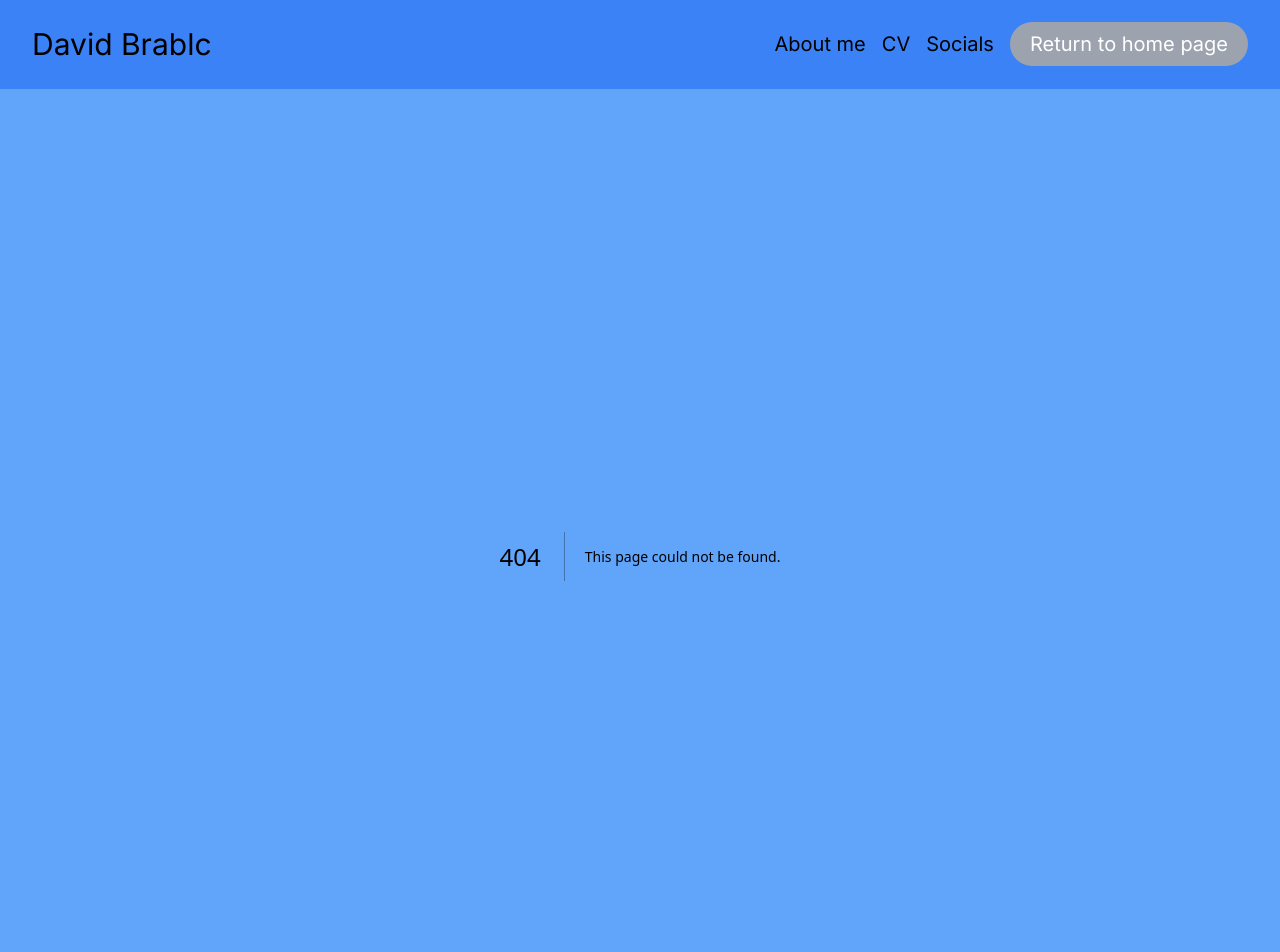
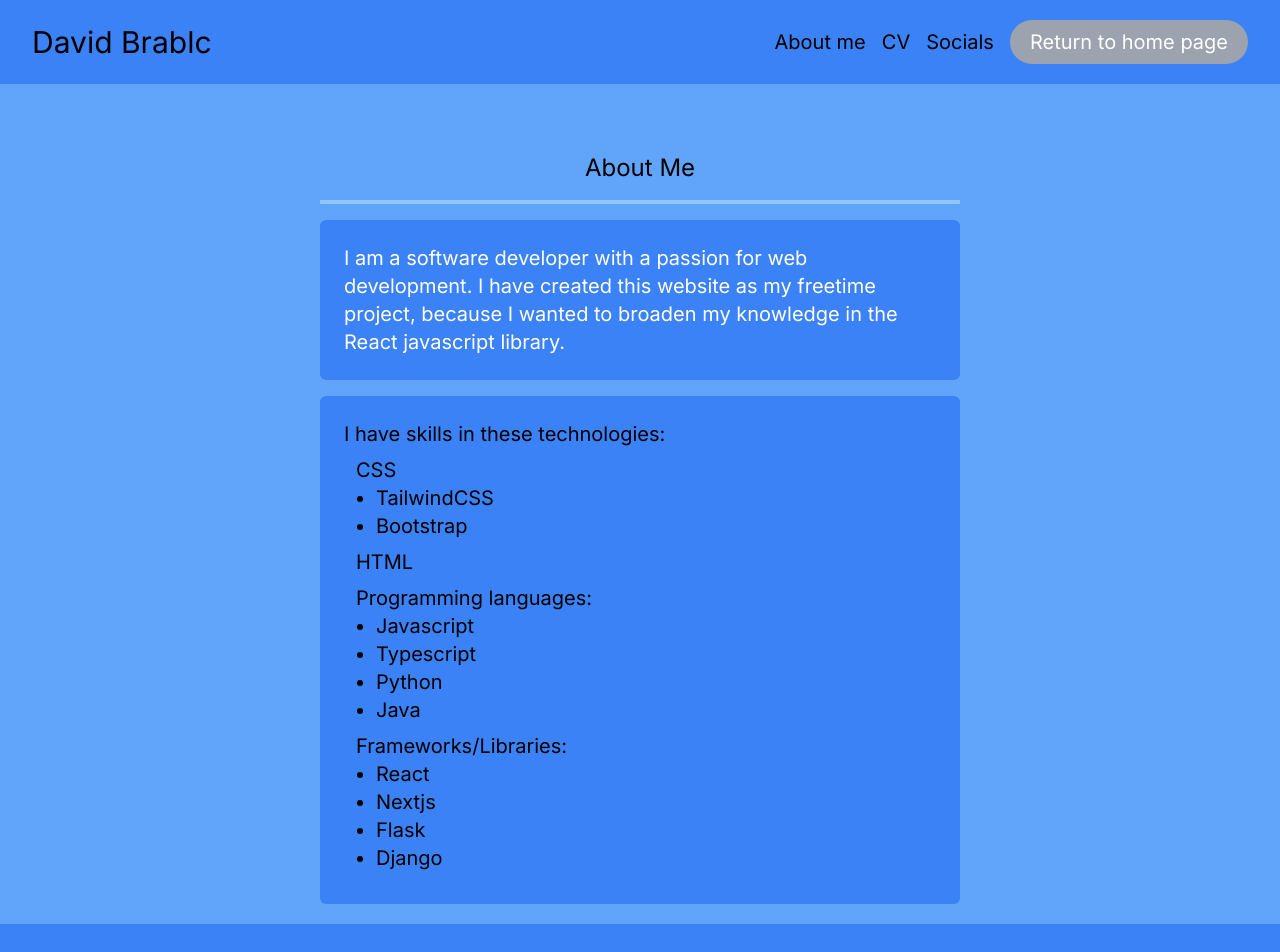
Before and after one commit to Darebakdavca/personal-blog, a Next.js app: page /about-me in a window 1280 px wide. Before the commit this address had no page. Shown: the top 952 px of the page. Built offline with nearby package versions, Linux system fonts and the light colour scheme.

Commit message:
Add content to the different pages of the app

```diff
--- /dev/null
+++ b/src/app/about-me/page.tsx
@@ -0,0 +1,49 @@
+export default function Page() {
+    return (
+        <>
+            <div className="border-b-4 border-blue-300 pb-4 text-center">
+                <h2 className="text-2xl">About Me</h2>
+            </div>
+            <div className="mt-4 rounded-md bg-blue-500 p-6">
+                <p className="text-white">
+                    I am a software developer with a passion for web development.
+                    I have created this website as my freetime project, because I wanted
+                    to broaden my knowledge in the React javascript library.
+                </p>
+            </div>
+            <div className="mt-4 rounded-md bg-blue-500 p-6">
+                <h2 className="mb-2">I have skills in these technologies:</h2>
+                <ul className="ml-3 *:mb-2">
+                    <li>
+                        CSS
+                        <ul className="ml-5 *:list-disc">
+                            <li>TailwindCSS</li>
+                            <li>Bootstrap</li>
+                        </ul>
+                    </li>
+                    <li>
+                        HTML
+                    </li>
+                    <li>
+                        Programming languages:
+                        <ul className="ml-5 *:list-disc">
+                            <li>Javascript</li>
+                            <li>Typescript</li>
+                            <li>Python</li>
+                            <li>Java</li>
+                        </ul>
+                    </li>
+                    <li>
+                        Frameworks/Libraries:
+                        <ul className="ml-5 *:list-disc">
+                            <li>React</li>
+                            <li>Nextjs</li>
+                            <li>Flask</li>
+                            <li>Django</li>
+                        </ul>
+                    </li>
+                </ul>
+            </div>
+        </>
+    )
+}
--- /dev/null
+++ b/src/app/cv/page.tsx
@@ -0,0 +1,23 @@
+export default function Page() {
+    return (
+        <>
+            <div className="border-b-4 border-blue-300 pb-4 text-center">
+                <h2 className="text-2xl">CV</h2>
+            </div>
+            <div className="mt-4 flex min-h-44 flex-col justify-center rounded-xl bg-blue-500 p-5 text-center text-white">
+                <p>
+                    You can download my Curriculum Vitae Word document
+
+                    <a href="/documents/cv.pdf"
+                        rel="CV"
+                        title="Curriculum Vitae - David Brablc.docx"
+                        download="Curriculum Vitae - David Brablc"
+                    >
+                        <span> </span>
+                        <strong><u>here</u></strong>
+                    </a>.
+                </p>
+            </div>
+        </>
+    );
+}
--- /dev/null
+++ b/src/app/socials/page.tsx
@@ -0,0 +1,23 @@
+export default function Page() {
+    return (
+        <>
+            <div className="border-b-4 border-blue-300 pb-4 text-center">
+            <h2 className="text-2xl">Socials</h2>
+            </div>
+            <div className="mt-4 rounded-xl bg-blue-500 p-5 text-center text-white">
+                <p>You can find me on social media:</p>
+                <div className="mt-4 flex content-center justify-center">
+                    <div className="w-2/3">
+                        <ul className="flex flex-col justify-center rounded-xl bg-blue-600 p-4 *:rounded-xl *:py-4 hover:*:bg-blue-700">
+                            <li><a  href="https://www.linkedin.com/in/david-brablc-764749225/" target="_blank">LinkedIn</a></li>
+                            <li><a  href="https://www.facebook.com/david.brablc.7" target="_blank">Facebook</a></li>
+                            <li><a  href="https://www.instagram.com/davidbrablc/" target="_blank">Instagram</a></li>
+                            <li><a  href="https://github.com/Darebakdavca" target="_blank">Github</a></li>
+                        </ul>
+                    </div>
+                </div>
+            </div>
+        </>
+
+    );
+}
```
